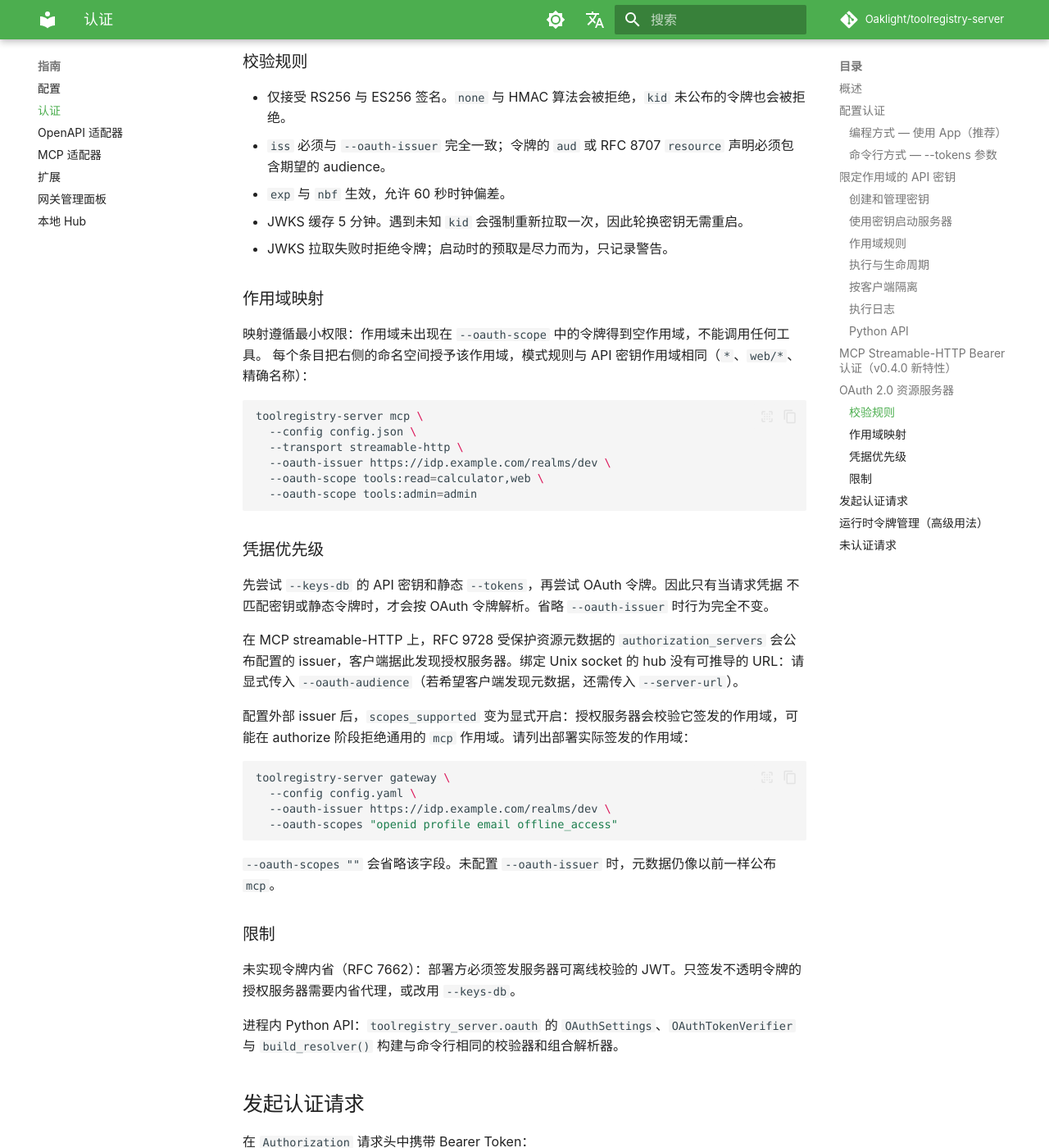
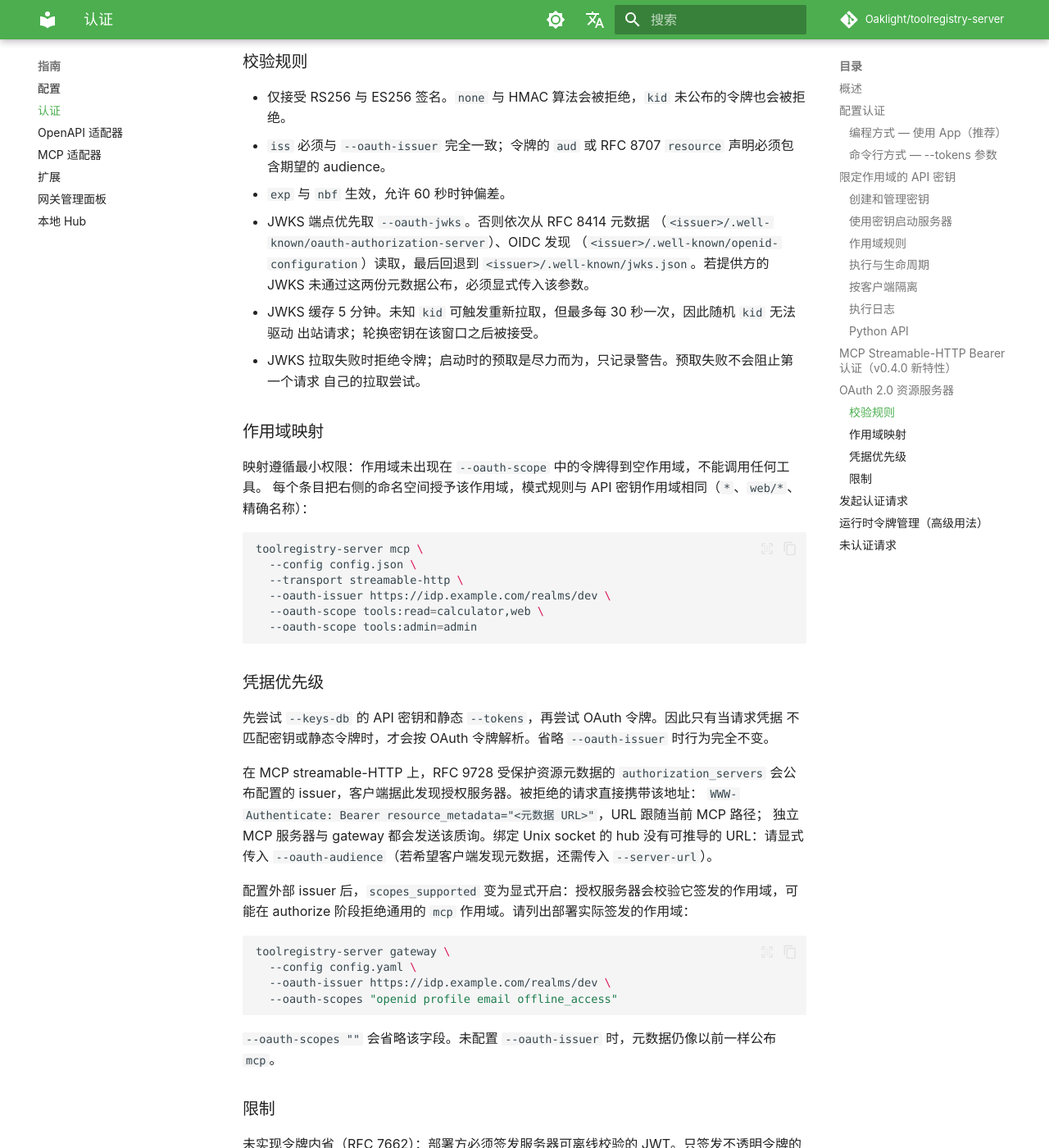
Before and after one commit to Oaklight/toolregistry-server, an MkDocs documentation site: the page built from docs/guides/authentication.md, in a window 1280 px wide and 1400 px high, scrolled down 5974 px. Shown: the whole window at 82% size. Built offline with MkDocs 1.6.1 and Material for MkDocs 9.7.7, drawn with Linux system fonts in a browser that asks for light colours; some web fonts are replaced; comment, search, counter and statistics services are not loaded; some of the changed text lies outside the part shown.

```diff
--- a/docs/guides/authentication.md
+++ b/docs/guides/authentication.md
@@ -233,7 +233,7 @@ toolregistry-server gateway \
 |------|------|
 | `--oauth-issuer URL` | 接受的精确 `iss` 值。设置后启用 OAuth 校验 |
 | `--oauth-audience URL` | 期望的 `aud` 或 RFC 8707 `resource` 值，默认为对外公布的 MCP URL |
-| `--oauth-jwks URL` | JWKS 端点（默认：`<issuer>/.well-known/jwks.json`） |
+| `--oauth-jwks URL` | JWKS 端点（默认：从 issuer 的元数据中发现） |
 | `--oauth-scope SCOPE=NAMESPACE[,NAMESPACE]` | 把一个作用域映射到命名空间模式；可重复 |
 | `--oauth-scopes "SCOPE ..."` | 在受保护资源元数据中公布的作用域。为空时省略；配置 issuer 后默认省略 |
 
@@ -244,8 +244,14 @@ toolregistry-server gateway \
 - 仅接受 RS256 与 ES256 签名。`none` 与 HMAC 算法会被拒绝，`kid` 未公布的令牌也会被拒绝。
 - `iss` 必须与 `--oauth-issuer` 完全一致；令牌的 `aud` 或 RFC 8707 `resource` 声明必须包含期望的 audience。
 - `exp` 与 `nbf` 生效，允许 60 秒时钟偏差。
-- JWKS 缓存 5 分钟。遇到未知 `kid` 会强制重新拉取一次，因此轮换密钥无需重启。
-- JWKS 拉取失败时拒绝令牌；启动时的预取是尽力而为，只记录警告。
+- JWKS 端点优先取 `--oauth-jwks`。否则依次从 RFC 8414 元数据
+  （`<issuer>/.well-known/oauth-authorization-server`）、OIDC 发现
+  （`<issuer>/.well-known/openid-configuration`）读取，最后回退到
+  `<issuer>/.well-known/jwks.json`。若提供方的 JWKS 未通过这两份元数据公布，必须显式传入该参数。
+- JWKS 缓存 5 分钟。未知 `kid` 可触发重新拉取，但最多每 30 秒一次，因此随机 `kid` 无法驱动
+  出站请求；轮换密钥在该窗口之后被接受。
+- JWKS 拉取失败时拒绝令牌；启动时的预取是尽力而为，只记录警告。预取失败不会阻止第一个请求
+  自己的拉取尝试。
 
 ### 作用域映射
 
@@ -267,7 +273,9 @@ toolregistry-server mcp \
 不匹配密钥或静态令牌时，才会按 OAuth 令牌解析。省略 `--oauth-issuer` 时行为完全不变。
 
 在 MCP streamable-HTTP 上，RFC 9728 受保护资源元数据的 `authorization_servers` 会公布配置的
-issuer，客户端据此发现授权服务器。绑定 Unix socket 的 hub 没有可推导的 URL：请显式传入
+issuer，客户端据此发现授权服务器。被拒绝的请求直接携带该地址：
+`WWW-Authenticate: Bearer resource_metadata="<元数据 URL>"`，URL 跟随当前 MCP 路径；
+独立 MCP 服务器与 gateway 都会发送该质询。绑定 Unix socket 的 hub 没有可推导的 URL：请显式传入
 `--oauth-audience`（若希望客户端发现元数据，还需传入 `--server-url`）。
 
 配置外部 issuer 后，`scopes_supported` 变为显式开启：授权服务器会校验它签发的作用域，可能在
```
Also changed, not shown: docs/changelog.md (+1 -1 lines), docs/reference/cli/index.md (+3 -3 lines).
